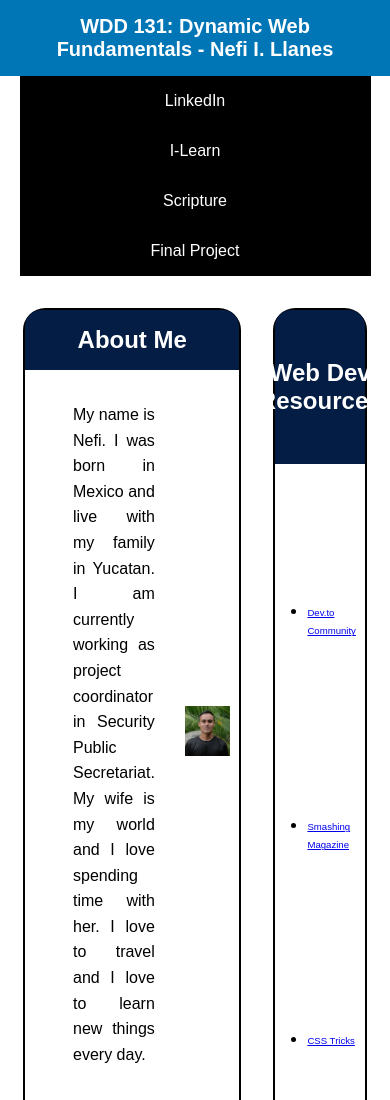
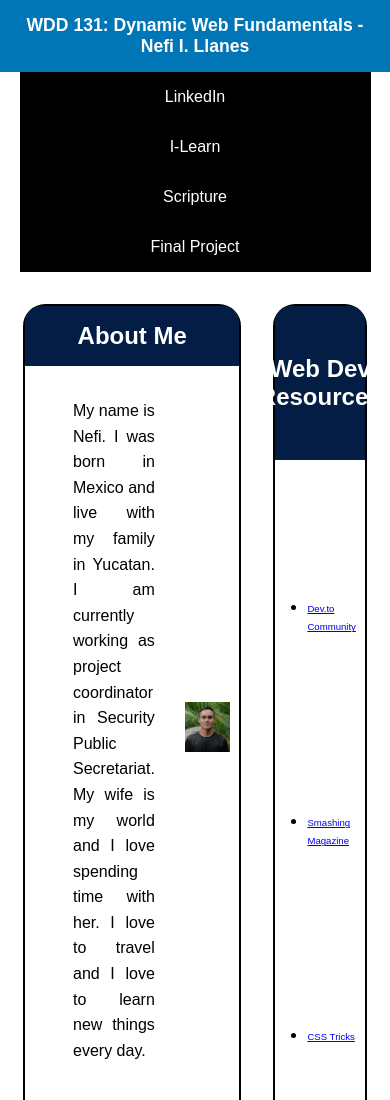
Before and after one commit to Nefiisaiasllanesmolina/wdd131, a plain HTML site: page index.html in a window 390 px wide. Shown: the top 1100 px of the page. Drawn offline with Linux system fonts and the light colour scheme.

Commit message:
commit 5

```diff
--- a/styles/base.css
+++ b/styles/base.css
@@ -46,9 +46,21 @@ h1 {
     }
 }
 
+@media only screen and (max-width: 800px) {
+    h1 {
+        font-size: 160%
+    }
+}
+
 @media only screen and (max-width: 700px) {
     h1 {
-        font-size: 125%
+        font-size: 120%
+    }
+}
+
+@media only screen and (max-width: 600px) {
+    h1 {
+        font-size: 110%
     }
 }
 
@@ -80,7 +92,7 @@ nav a:hover {
     }
 
     nav ul li {
-        flex: 1 1 80%;
+        flex: 1 1 100%;
     }
 }
 
```
